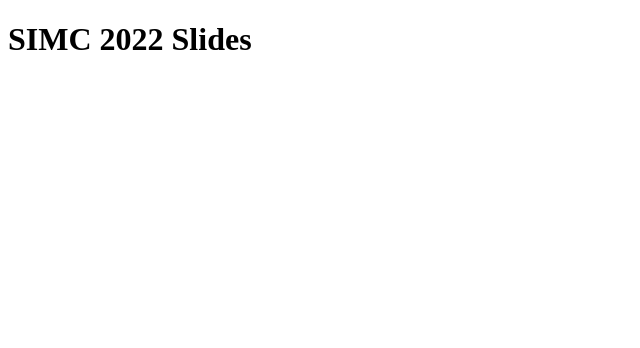
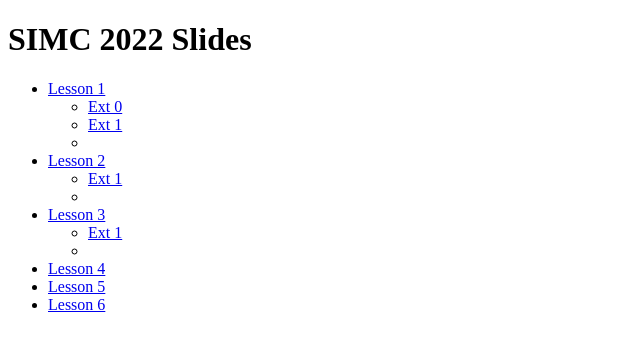
Before and after one commit to tinkercademy/tinkercademy.github.io, a plain HTML site: page index.html in a window 1280 px wide. Shown: the whole page, without its empty margins (0-640 px from the left). Drawn offline with Linux system fonts and the light colour scheme.

Commit message:
add TOC to index.html

```diff
--- a/index.html
+++ b/index.html
@@ -5,5 +5,39 @@
 
   <body>
     <h1>SIMC 2022 Slides</h1>
+
+    <ul>
+      <li>
+        <a href="lesson-1.html">Lesson 1</a>
+        <ul>
+          <li><a href="lesson-1-0.html">Ext 0</a></li>
+          <li><a href="lesson-1-1.html">Ext 1</a></li>
+          <li></li>
+        </ul>
+      </li>
+      <li>
+        <a href="lesson-2.html">Lesson 2</a>
+        <ul>
+          <li><a href="lesson-2-1.html">Ext 1</a></li>
+          <li></li>
+        </ul>
+      </li>
+      <li>
+        <a href="lesson-3.html">Lesson 3</a>
+        <ul>
+          <li><a href="lesson-3-1.html">Ext 1</a></li>
+          <li></li>
+        </ul>
+      </li>
+      <li>
+        <a href="lesson-4.html">Lesson 4</a>
+      </li>
+      <li>
+        <a href="lesson-5.html">Lesson 5</a>
+      </li>
+      <li>
+        <a href="lesson-6.html">Lesson 6</a>
+      </li>
+    </ul>
   </body>
 </html>
```
